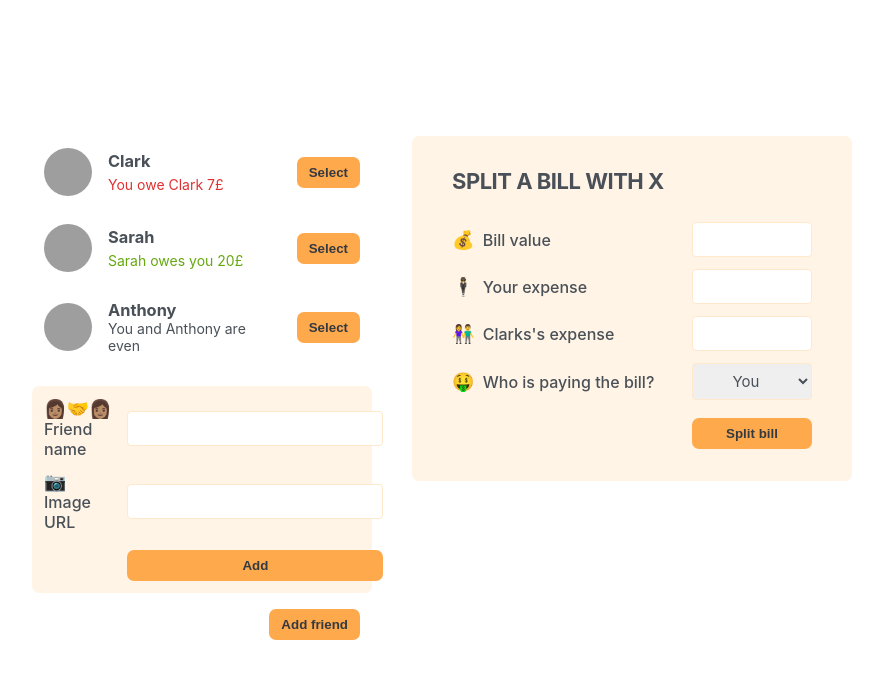
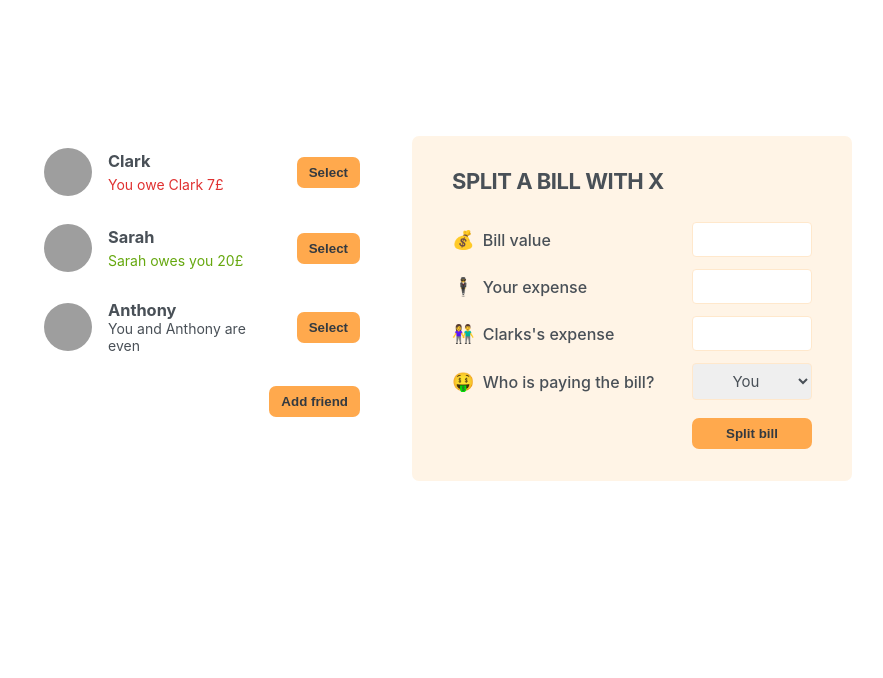
Before and after one commit to nirajan1985/eat-n-split, a React (Create React App) app: page / in a window 1280 px wide. Shown: the top 678 px of the page, without its empty margins (198-1081 px from the left). Built offline with nearby package versions, Linux system fonts and the light colour scheme; grey boxes are pictures that could not be loaded.

Commit message:
Adding newFriend item

```diff
--- a/src/App.js
+++ b/src/App.js
@@ -1,3 +1,5 @@
+import { useState } from "react";
+
 const initialFriends = [
   {
     id: 118836,
@@ -19,12 +21,15 @@
   },
 ];
 export default function App() {
+  const [showAddFriend, setShowAddFriend] = useState(false);
   return (
     <div className="app">
       <div className="sidebar">
         <FriendList />
-        <FormAddFriend />
-        <Button>Add friend</Button>
+        {showAddFriend && <FormAddFriend />}
+        <Button handleToggle={() => setShowAddFriend(!showAddFriend)}>
+          {showAddFriend ? "Close" : "Add friend"}
+        </Button>
       </div>
       <FormSplitBill />
     </div>
@@ -59,17 +64,44 @@
     </li>
   );
 }
-function Button({ children }) {
-  return <button className="button">{children}</button>;
+function Button({ children, handleToggle }) {
+  return (
+    <button className="button" onClick={handleToggle}>
+      {children}
+    </button>
+  );
 }
 function FormAddFriend() {
+  const [name, setName] = useState("");
+  const [image, setImage] = useState("https://i.pravatar.cc/48");
+
+  function handleSubmit(e) {
+    e.preventDefault();
+
+    if (!name || !image) return;
+
+    const id = crypto.randomUUID();
+    const newFriend = { id, name, image: `${image}?=${id}`, balance: 0 };
+    console.log(newFriend);
+
+    setName("");
+    setImage("https://i.pravatar.cc/48");
+  }
   return (
-    <form className="form-add-friend">
+    <form className="form-add-friend" onSubmit={handleSubmit}>
       <label>👩🏽‍🤝‍👩🏽 Friend name</label>
-      <input type="text" />
+      <input
+        type="text"
+        value={name}
+        onChange={(e) => setName(e.target.value)}
+      />
 
       <label>📷 Image URL</label>
-      <input type="text" />
+      <input
+        type="text"
+        value={image}
+        onChange={(e) => setImage(e.target.value)}
+      />
 
       <Button>Add</Button>
     </form>
```
